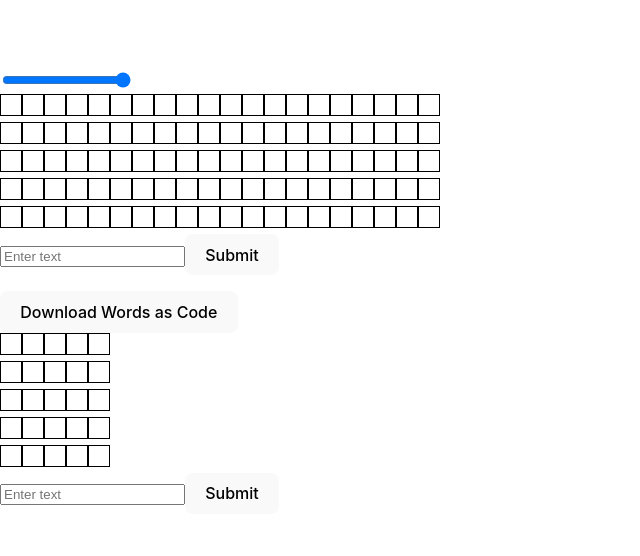
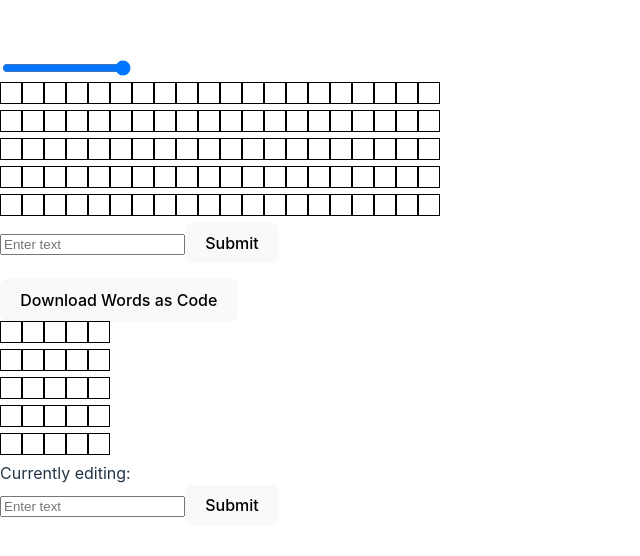
Before and after one commit to erik-sth/pixelboard, a React (Vite) app: page / in a window 1280 px wide. Shown: the part 108-664 px from the top of the page, without its empty margins (0-640 px from the left). Built offline with nearby package versions, Linux system fonts and the light colour scheme.

Commit message:
added display: currently editing

```diff
--- a/src/pixelboard/allChar.tsx
+++ b/src/pixelboard/allChar.tsx
@@ -13,6 +13,7 @@ export const AllChar = () => {
     e.target.elements.textInput.value = "";
   };
 
+
   return (
     <div>
       {chars.map((char, index) => (
@@ -21,11 +22,9 @@ export const AllChar = () => {
         </button>
       ))}
       <Char input={currentChar} />
+      <div>Currently editing: {currentChar}</div>
       <form onSubmit={handleFormSubmit}>
-        <input
-          name="textInput"
-          placeholder="Enter text"
-        />
+        <input name="textInput" placeholder="Enter text" />
         <button type="submit">Submit</button>
       </form>
     </div>
```
